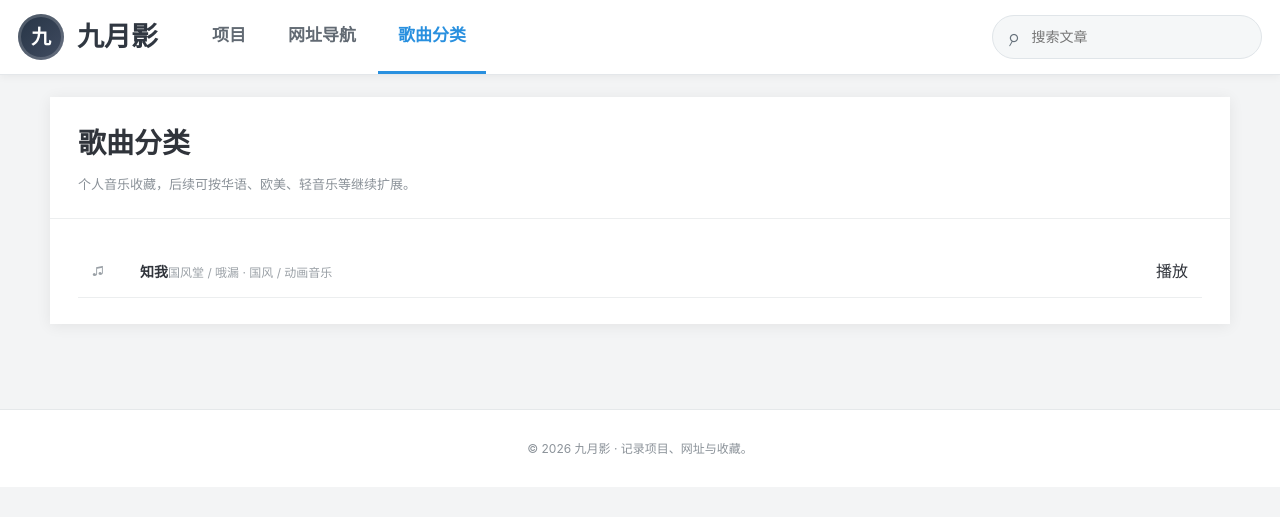
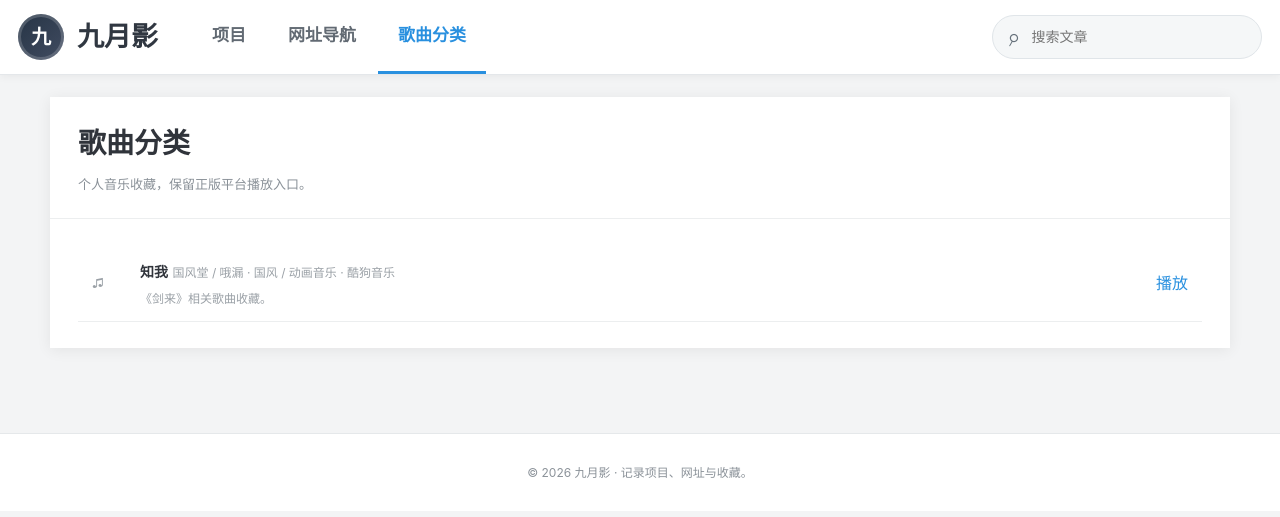
Before and after one commit to ijiuyueying/ijiuyueying.github.io, a Jekyll site: the page built from music.md, in a window 1280 px wide. Shown: the top 517 px of the page. Built offline with Jekyll 4.4.1, drawn with Linux system fonts in a browser that asks for light colours.

Commit message:
完善歌曲收藏展示

```diff
--- a/music.md
+++ b/music.md
@@ -8,15 +8,19 @@ nav_key: music
 <section class="xm-page">
   <header class="xm-page-head">
     <h1>歌曲分类</h1>
-    <p>个人音乐收藏，后续可按华语、欧美、轻音乐等继续扩展。</p>
+    <p>个人音乐收藏，保留正版平台播放入口。</p>
   </header>
   <div class="xm-page-body">
     <div class="xm-music-list">
       {% for item in site.data.music %}
       <div class="xm-music-row">
         <span>♫</span>
-        <div><b>{{ item.title }}</b><span>{{ item.artist }} · {{ item.category }}</span></div>
-        {% if item.url and item.url != '' %}<a href="{{ item.url }}" target="_blank" rel="noopener">播放</a>{% else %}<span>待添加</span>{% endif %}
+        <div>
+          <b>{{ item.title }}</b>
+          <span>{{ item.artist }} · {{ item.category }}{% if item.platform %} · {{ item.platform }}{% endif %}</span>
+          {% if item.description %}<span style="display:block;margin-top:3px">{{ item.description }}</span>{% endif %}
+        </div>
+        {% if item.url and item.url != '' %}<a href="{{ item.url }}" target="_blank" rel="noopener" style="color:#2990df">播放</a>{% else %}<span>待添加</span>{% endif %}
       </div>
       {% endfor %}
     </div>
```
